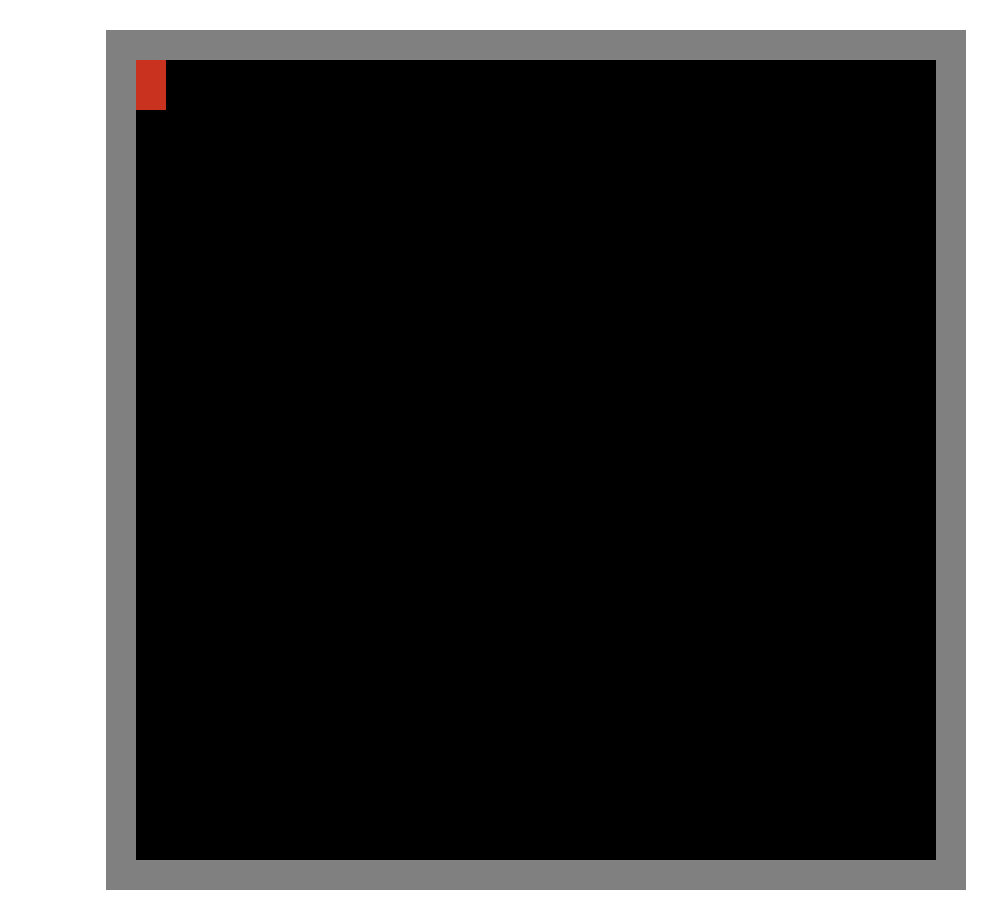
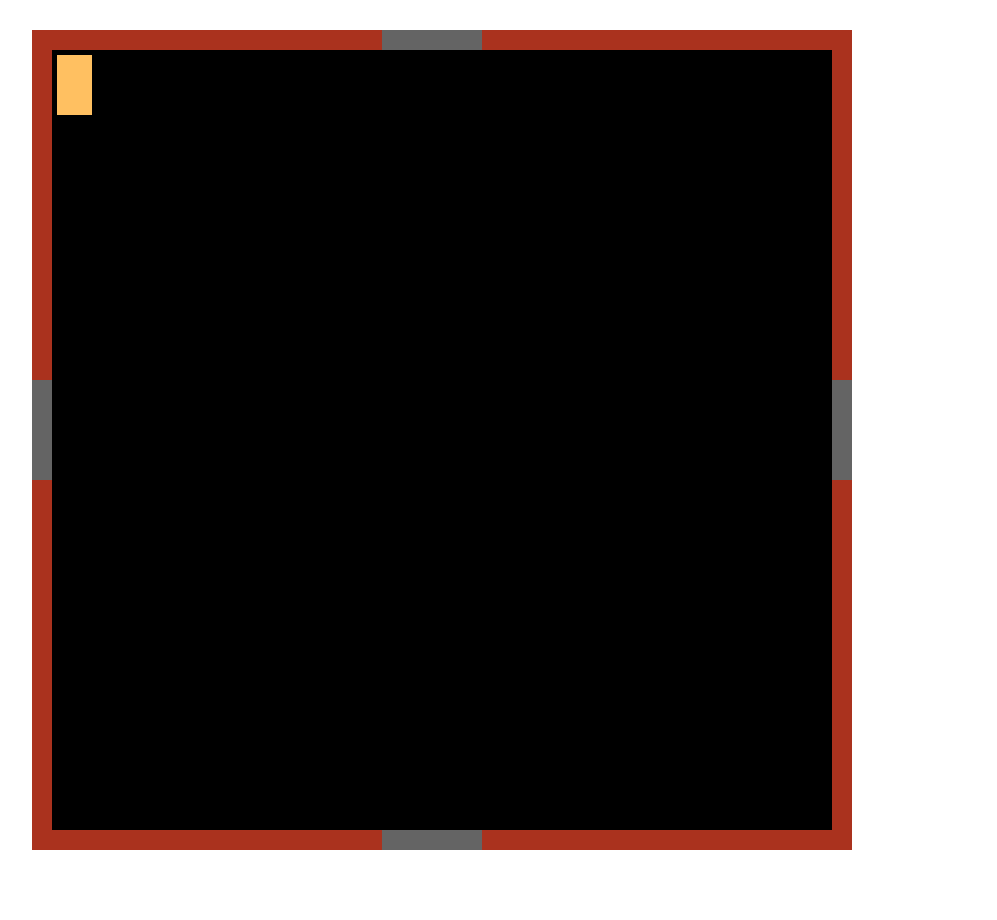
Before and after one commit to PrograMax09/Proyecto-1_Juego, a plain HTML site: page code/index.html in a window 1280 px wide. Shown: the whole page, without its empty margins (104-1101 px from the left). After the commit the page ends 860 px from the top, so only its background shows below. Drawn offline with Linux system fonts and the light colour scheme.

Commit message:
improved walls and added doors and player

```diff
--- a/code/index.html
+++ b/code/index.html
@@ -9,7 +9,19 @@
 </head>
 <body>
     <div id="gameScreen">
-        <div class="door"></div>
+        <div id="player"></div>
+        <div class="wall" id="wall1"></div>
+        <div class="door" id="door1"></div>
+        <div class="wall" id="wall2"></div>
+        <div class="wall" id="wall3"></div>
+        <div class="door" id="door2"></div>
+        <div class="wall" id="wall4"></div>
+        <div class="wall" id="wall5"></div>
+        <div class="door" id="door3"></div>
+        <div class="wall" id="wall6"></div>
+        <div class="wall" id="wall7"></div>
+        <div class="door" id="door4"></div>
+        <div class="wall" id="wall8"></div>
     </div>
 </body>
 </html>
--- a/code/style.css
+++ b/code/style.css
@@ -1,13 +1,124 @@
+.door {
+    position: absolute;
+    height: 100px;
+    width: 20px;
+    background-color: rgb(100, 100, 100);
+}
+
 #gameScreen {
     width: 800px;
     height: 800px;
     background-color: black;
     margin: 30px auto;
-    border: 30px solid gray;
+    margin-left: 10vw;
+    position: relative;
 }
 
-.door {
-    height: 50px;
-    width: 30px;
-    background-color: rgb(200, 50, 30);
+.wall {
+    position: absolute;
+    background-color: rgb(170, 50, 30);
 }
+
+#wall1, #wall2, #wall5, #wall6 {
+    height: 350px;
+    width: 20px;
+}
+
+#wall3, #wall4 {
+    height: 20px;
+    width: 350px;
+}
+
+#wall7, #wall8 {
+    height: 20px;
+    width: 350px;
+}
+
+#door1 {
+    height: 100px;
+    width: 20px;
+}
+
+#door2, #door4 {
+    height: 20px;
+    width: 100px;
+}
+
+#player {
+    background-color: rgb(255, 192, 97);
+    height:60px;
+    width: 35px;
+    position: absolute;
+    z-index: 1;
+    top: 25px;
+    left: 25px;
+}
+
+
+
+
+
+
+
+
+
+
+#door1 {
+    top: 350px;
+}
+
+#door2 {
+    top: 800px;
+    left: 350px;
+}
+
+#door3 {
+    top: 350px;
+    left: 800px;
+}
+
+#door4 {
+    top: 0px;
+    left: 350px;
+}
+
+#wall1 {
+    top: 0px;
+    left: 0px;
+}
+
+#wall2 {
+    top: 450px;
+    left: 0px;
+}
+
+#wall3 {
+    top: 800px;
+    left: 0px;
+}
+
+#wall4 {
+    top: 800px;
+    left: 450px;
+}
+
+#wall5 {
+    height: 370px;
+    top: 450px;
+    left: 800px;
+}
+
+#wall6 {
+    top: 0px;
+    left: 800px;
+}
+
+#wall7 {
+    top: 0px;
+    left: 450px;
+}
+
+#wall8 {
+    top: 0px;
+    left: 0px;
+}
```
